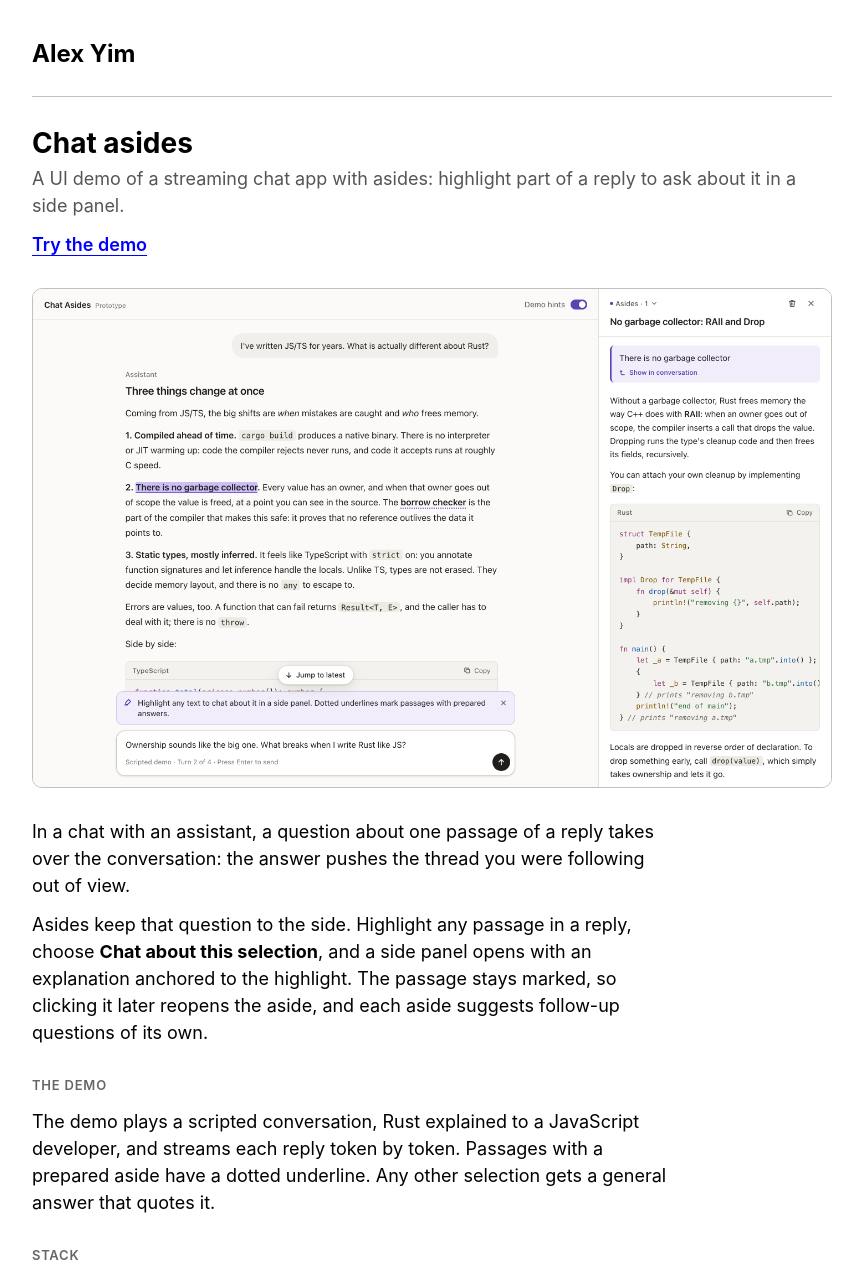
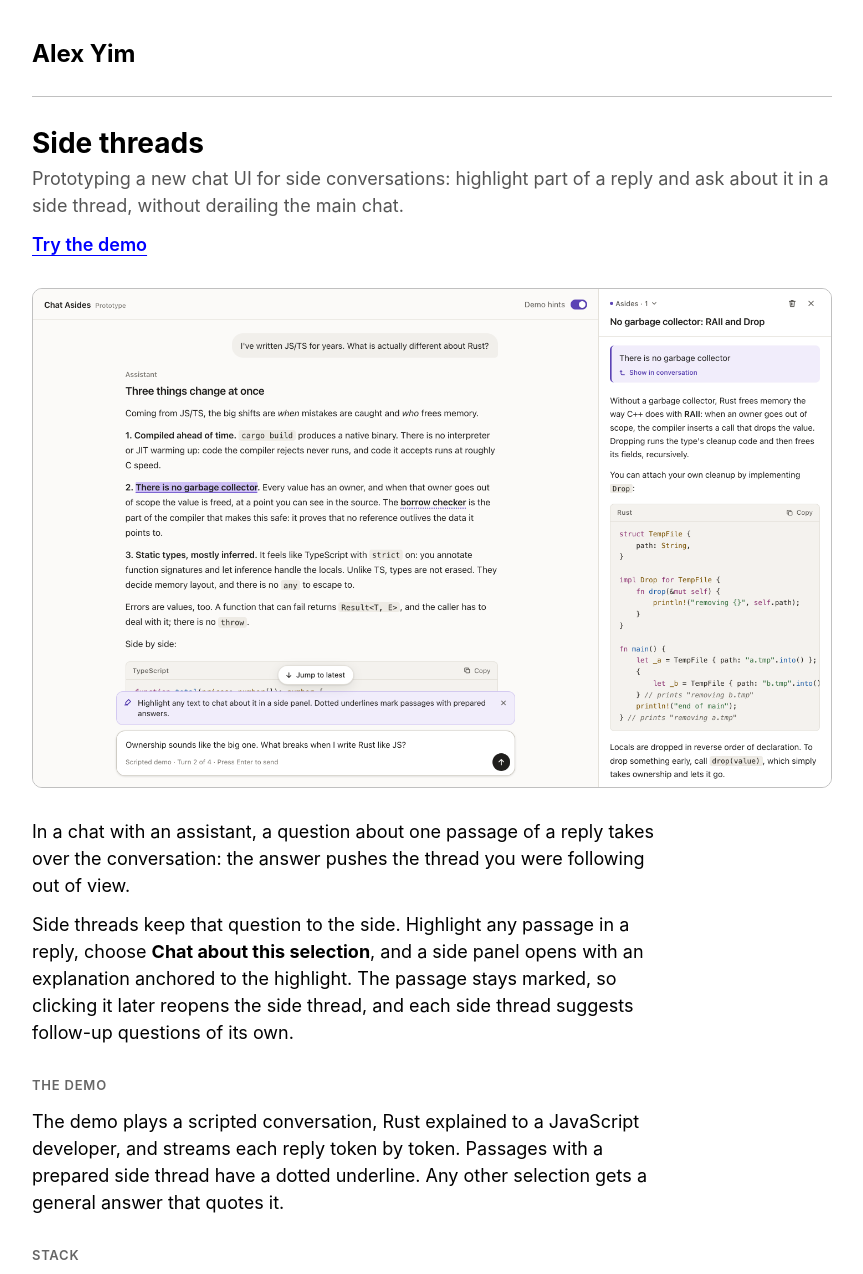
Before and after one commit to diulama/diulama.github.com, a plain HTML site: page projects/chat-asides/index.html in a window 1280 px wide. Shown: the top 1274 px of the page, without its empty margins (208-1071 px from the left). Drawn offline with Linux system fonts and the light colour scheme.

Commit message:
Add a project page for Side threads
Generated by the publish workflow from projects/chat-asides.

Files:
index.html
projects/chat-asides/index.html

```diff
--- a/projects/chat-asides/index.html
+++ b/projects/chat-asides/index.html
@@ -3,11 +3,11 @@
 <head>
   <meta charset="utf-8">
   <meta name="viewport" content="width=device-width, initial-scale=1">
-  <title>Chat asides · Alex Yim</title>
+  <title>Side threads · Alex Yim</title>
 
-  <meta name="description" content="A UI demo of a streaming chat app with asides: highlight part of a reply to ask about it in a side panel.">
-  <meta property="og:title" content="Chat asides">
-  <meta property="og:description" content="A UI demo of a streaming chat app with asides: highlight part of a reply to ask about it in a side panel.">
+  <meta name="description" content="Prototyping a new chat UI for side conversations: highlight part of a reply and ask about it in a side thread, without derailing the main chat.">
+  <meta property="og:title" content="Side threads">
+  <meta property="og:description" content="Prototyping a new chat UI for side conversations: highlight part of a reply and ask about it in a side thread, without derailing the main chat.">
   <meta property="og:url" content="https://alexyim.org/projects/chat-asides/">
   <meta property="og:image" content="https://alexyim.org/projects/chat-asides/aside.png">
 
@@ -21,20 +21,20 @@
     </header>
 
     <article class="project-page">
-      <h2 class="project-title">Chat asides</h2>
-      <p class="project-tagline">A UI demo of a streaming chat app with asides: highlight part of a reply to ask about it in a side panel.</p>
+      <h2 class="project-title">Side threads</h2>
+      <p class="project-tagline">Prototyping a new chat UI for side conversations: highlight part of a reply and ask about it in a side thread, without derailing the main chat.</p>
       <p class="project-demo"><a href="demo/">Try the demo</a></p>
 
       <figure class="screenshot">
         <a href="aside.png"><img src="aside.png" width="2880" height="1800"
-             alt="The chat on the left, with the passage &quot;There is no garbage collector&quot; highlighted, and an aside panel on the right explaining it"></a>
+             alt="The chat on the left, with the passage &quot;There is no garbage collector&quot; highlighted, and a side thread on the right explaining it"></a>
       </figure>
 
       <div class="project-body">
         <p>In a chat with an assistant, a question about one passage of a reply takes over the conversation: the answer pushes the thread you were following out of view.</p>
-        <p>Asides keep that question to the side. Highlight any passage in a reply, choose <strong>Chat about this selection</strong>, and a side panel opens with an explanation anchored to the highlight. The passage stays marked, so clicking it later reopens the aside, and each aside suggests follow-up questions of its own.</p>
+        <p>Side threads keep that question to the side. Highlight any passage in a reply, choose <strong>Chat about this selection</strong>, and a side panel opens with an explanation anchored to the highlight. The passage stays marked, so clicking it later reopens the side thread, and each side thread suggests follow-up questions of its own.</p>
         <h3>The demo</h3>
-        <p>The demo plays a scripted conversation, Rust explained to a JavaScript developer, and streams each reply token by token. Passages with a prepared aside have a dotted underline. Any other selection gets a general answer that quotes it.</p>
+        <p>The demo plays a scripted conversation, Rust explained to a JavaScript developer, and streams each reply token by token. Passages with a prepared side thread have a dotted underline. Any other selection gets a general answer that quotes it.</p>
         <h3>Stack</h3>
         <p>React, TypeScript, Vite, and Tailwind CSS. There's no model and no backend: a stream simulator plays the scripted replies with a jittered delay, so the demo runs as static files.</p>
       </div>
```
Also changed, not shown: index.html (+2 -2 lines).
